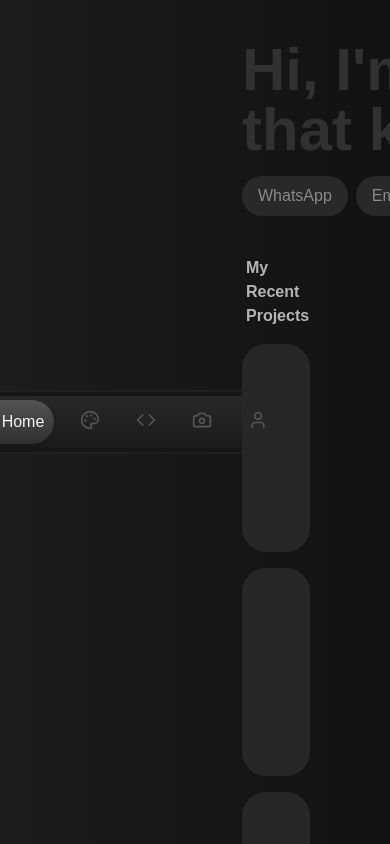
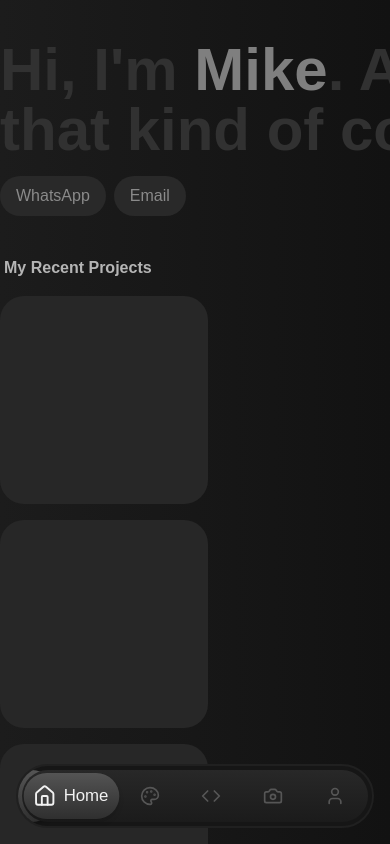
Before and after one commit to Omikhe/msakamike, a Next.js app: page / in a window 390 px wide. Built offline with nearby package versions, Linux system fonts and the light colour scheme.

Commit message:
fix mobile nav position

```diff
--- a/app/layout.tsx
+++ b/app/layout.tsx
@@ -1,6 +1,7 @@
 import type { Metadata } from "next";
 import { Geist, Geist_Mono } from "next/font/google";
 import Sidenav from "./components/sidenav";
+import Bottomnav from "./components/bottomnav";
 import "./globals.css";
 
 const geistSans = Geist({
@@ -28,7 +29,7 @@ export default function RootLayout({
       <body className={`${geistSans.variable} ${geistMono.variable} antialiased`}>
         <div className="flex h-screen overflow-hidden">
           {/* Fixed Sidenav */}
-          <aside className="flex-shrink-0">
+          <aside className="hidden lg:block lg:flex-shrink-0">
             <Sidenav />
           </aside>
 
@@ -38,6 +39,10 @@ export default function RootLayout({
               {children}
             </div>
           </main>
+
+          <nav className="fixed bottom-0 left-0 right-0 z-50 lg:hidden">
+            <Bottomnav />
+          </nav>
         </div>
       </body>
     </html>
```
